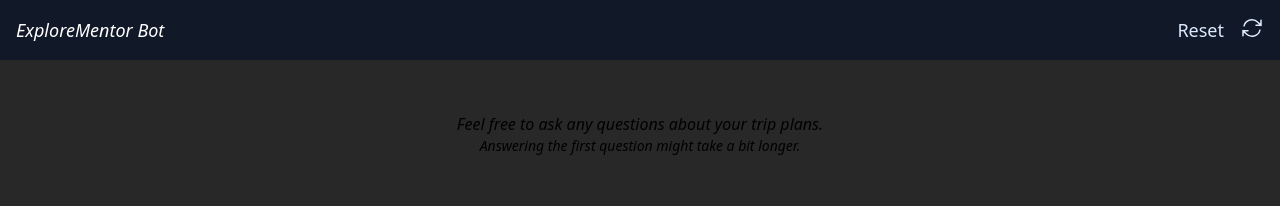
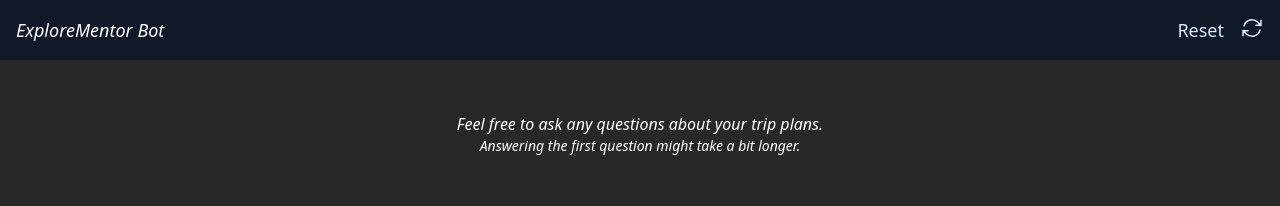
Before and after one commit to youn0808/AI-Voice-ChatBot, a React (Vite) app in the folder frontend/: page / in a window 1280 px wide. Shown: the top 206 px of the page. Built offline with nearby package versions, Linux system fonts and the light colour scheme; the HTML template or start-up script is replaced by a standard one.

Commit message:
update text color

```diff
--- a/frontend/src/components/Controller.tsx
+++ b/frontend/src/components/Controller.tsx
@@ -99,7 +99,7 @@
           })}
 
           {messages.length == 0 && !isLoading && (
-            <div className="text-center italic mt-10">
+            <div className="text-center text-white italic mt-10">
               Feel free to ask any questions about your trip plans.
               <p className="text-sm">
                 Answering the first question might take a bit longer.
@@ -120,7 +120,10 @@
             <RecordMsg handleStop={handleStop} />
           </div>
           <div className="fixed left-3 bottom-5 text-3xl hover:text-blue-500 transition-all duration-300">
-            <a href="https://github.com/youn0808" target="_blank">
+            <a
+              href="https://github.com/youn0808/AI-Voice-ChatBot"
+              target="_blank"
+            >
               <BsGithub />
             </a>
           </div>
```
Also changed, not shown: 2 other files (tests, documents, lock files or other folders).
